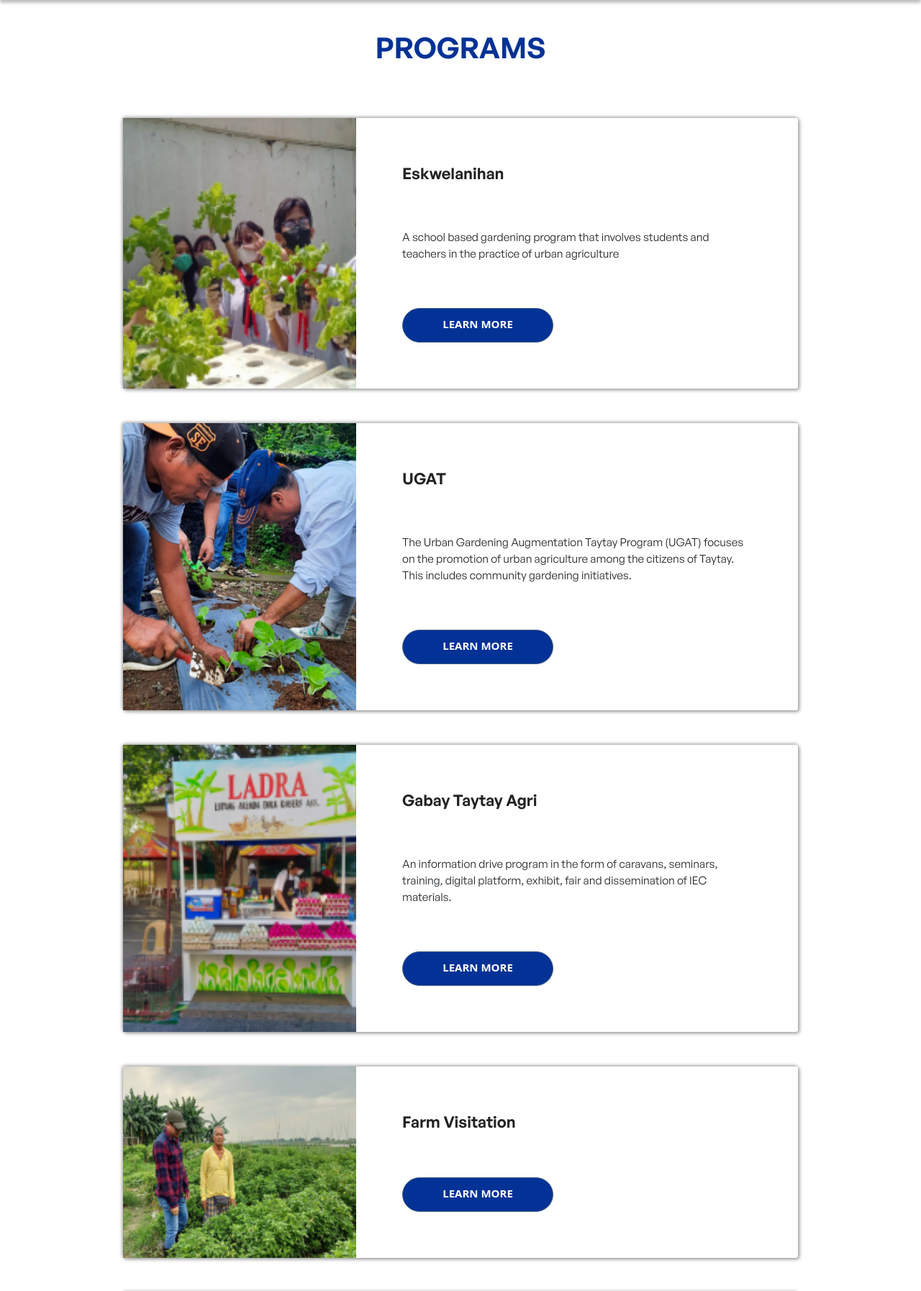
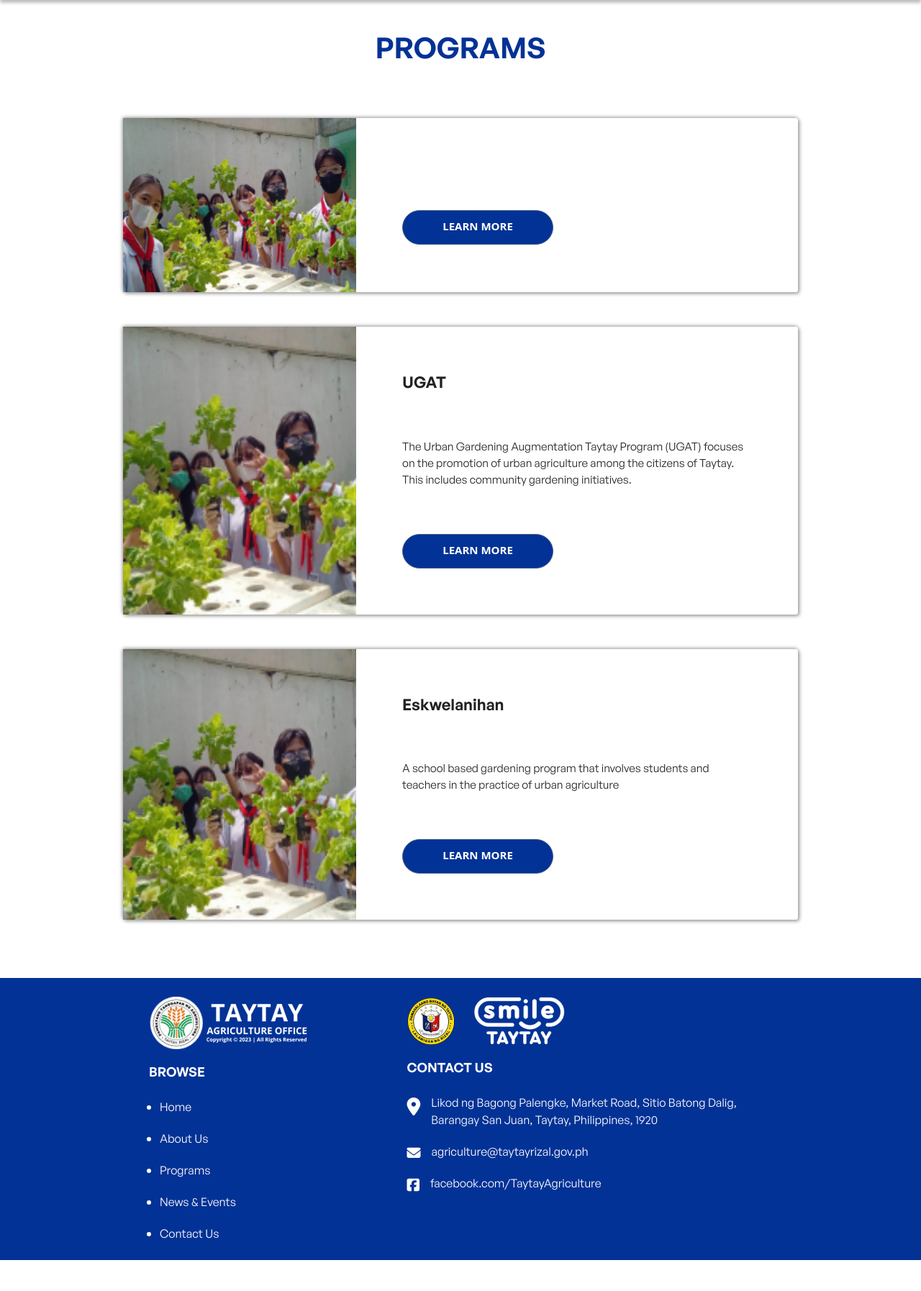
Before and after one commit to GMC-tech/IT135-8L---Tagaytay, a PHP site: page /programs.php in a window 1280 px wide. Shown: the part 80-1874 px from the top of the page at 72% size. After the commit the page ends 1831 px from the top, so only its background shows below. Run offline with PHP 8.4, Linux system fonts and the light colour scheme; data comes from the database, SQL or seed files in the repository; some libraries are stand-ins or nearby versions.

Commit message:
programs.php update
.

```diff
--- a/programs.php
+++ b/programs.php
@@ -132,7 +132,19 @@
 <div class="programs-text">
     <h1>PROGRAMS</h1>
   </div>
+<?php
+$ret=mysqli_query($conn,"SELECT * FROM contents WHERE category_id = 1 ORDER BY content_id DESC");
+if (!$ret) {
+    die("Error executing query: " . mysqli_error($conn));
+}
 
+$cnt = 1;
+
+
+
+while ($row=mysqli_fetch_array($ret)) {
+
+?>
   <section class="programs-section">
     <div class="programs-container">
         <div class="programs-content">
@@ -140,85 +152,9 @@
                 <img src="home-headline-image/eskwelanihan.png" >
             </div>
             <div class="programs-content-text">
-                <h2 class="programs-content-title">Eskwelanihan</h2>
-                <p class="programs-content-paragraph">A school based gardening program that involves students and teachers in the practice of urban agriculture</p>
-                <a href="programs1.php" class="btn">LEARN MORE</a>
-            </div>
-        </div>
-    </div>
-  </section>
-
-
-  <section class="programs-section">
-    <div class="programs-container">
-        <div class="programs-content">
-            <div class="programs-content-img">
-                <img src="img/2.png" >
-            </div>
-            <div class="programs-content-text">
-                <h2 class="programs-content-title">UGAT</h2>
-                <p class="programs-content-paragraph">The Urban Gardening Augmentation Taytay Program (UGAT) focuses on the promotion of urban agriculture among the citizens of Taytay. This includes community gardening initiatives.</p>
-                <a href="programs2.php" class="btn">LEARN MORE</a>
-            </div>
-        </div>
-    </div>
-  </section>
-
-  <section class="programs-section">
-    <div class="programs-container">
-        <div class="programs-content">
-            <div class="programs-content-img">
-                <img src="home-headline-image/gabay.png" >
-            </div>
-            <div class="programs-content-text">
-                <h2 class="programs-content-title">Gabay Taytay Agri</h2>
-                <p class="programs-content-paragraph">An information drive program in the form of caravans, seminars, training, digital platform, exhibit, fair and dissemination of IEC materials.</p>
-                <a href="programs3.php" class="btn">LEARN MORE</a>
-            </div>
-        </div>
-    </div>
-  </section>
-
-  <section class="programs-section">
-    <div class="programs-container">
-        <div class="programs-content">
-            <div class="programs-content-img">
-                <img src="home-headline-image/farm-visit.png" >
-            </div>
-            <div class="programs-content-text">
-                <h2 class="programs-content-title">Farm Visitation</h2>
-                <p class="programs-content-paragraph"></p>
-                <a href="programs4.php" class="btn">LEARN MORE</a>
-            </div>
-        </div>
-    </div>
-  </section>
-
-  <section class="programs-section">
-    <div class="programs-container">
-        <div class="programs-content">
-            <div class="programs-content-img">
-                <img src="home-headline-image/tech-cons.png" >
-            </div>
-            <div class="programs-content-text">
-                <h2 class="programs-content-title">Technical Consultation</h2>
-                <p class="programs-content-paragraph"></p>
-                <a href="programs5.php" class="btn">LEARN MORE</a>
-            </div>
-        </div>
-    </div>
-  </section>
-
-  <section class="programs-section">
-    <div class="programs-container">
-        <div class="programs-content">
-            <div class="programs-content-img">
-                <img src="home-headline-image/seminar.png" >
-            </div>
-            <div class="programs-content-text">
-                <h2 class="programs-content-title">Seminar Series</h2>
-                <p class="programs-content-paragraph"></p>
-                <a href="programs6.php" class="btn">LEARN MORE</a>
+                <h2 class="programs-content-title"><?php  echo $row['title'];?></h2>
+                <p class="programs-content-paragraph"><?php  echo $row['description'];?></p>
+                <a href="programs-content.php?progid=<?php echo $row['content_id'];?>" class="btn">LEARN MORE</a>
             </div>
         </div>
     </div>
@@ -226,6 +162,9 @@
 
 
 
+<?php
+$cnt=$cnt+1;}
+ ?>
 <div class="end"></div>
 
 <?php include "footer.html"; ?>
```
